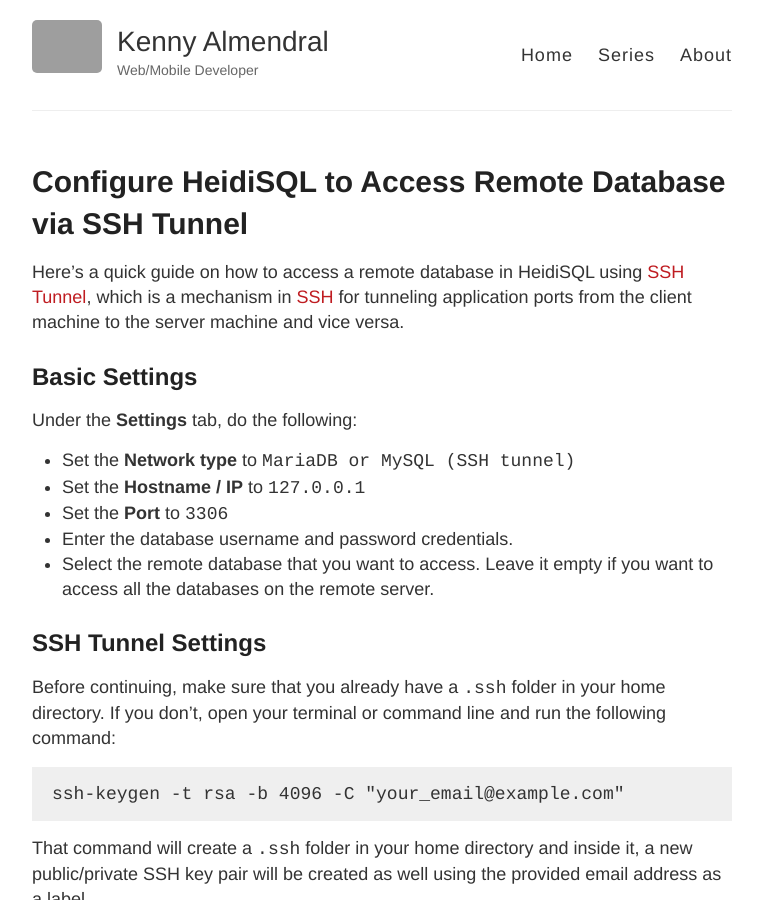
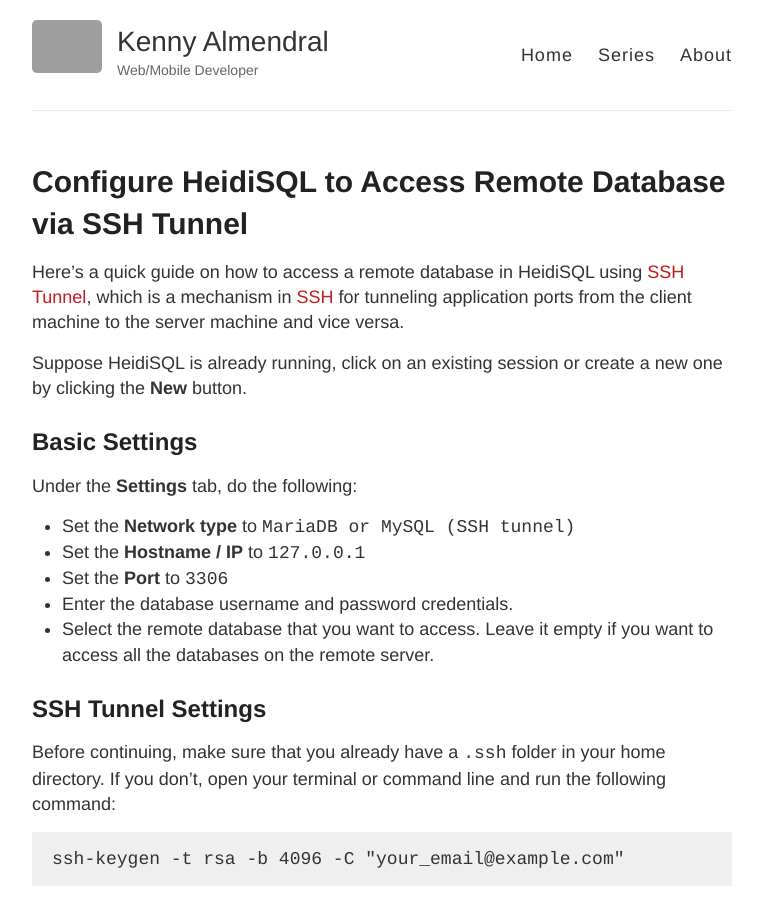
Before and after one commit to kennyalmendral/kennyalmendral.github.io, a Jekyll site: the page built from _posts/2019-07-17-configure-heidisql-remote-database-ssh-tunnel.md, in a window 1280 px wide and 900 px high. Shown: the whole window, without its empty margins (258-1021 px from the left). Built offline with Jekyll 4.4.1, drawn with Linux system fonts in a browser that asks for light colours; grey boxes are pictures that could not be loaded.

Commit message:
Update 2019-07-17-configure-heidisql-remote-database-ssh-tunnel.md

```diff
--- a/_posts/2019-07-17-configure-heidisql-remote-database-ssh-tunnel.md
+++ b/_posts/2019-07-17-configure-heidisql-remote-database-ssh-tunnel.md
@@ -4,6 +4,8 @@
 ---
 
 Here's a quick guide on how to access a remote database in HeidiSQL using [SSH Tunnel](https://www.ssh.com/ssh/tunneling/example){:target="_blank"}, which is a mechanism in [SSH](https://www.ssh.com/ssh/){:target="_blank"} for tunneling application ports from the client machine to the server machine and vice versa.
+
+Suppose HeidiSQL is already running, click on an existing session or create a new one by clicking the **New** button.
 
 ## Basic Settings
 
```
